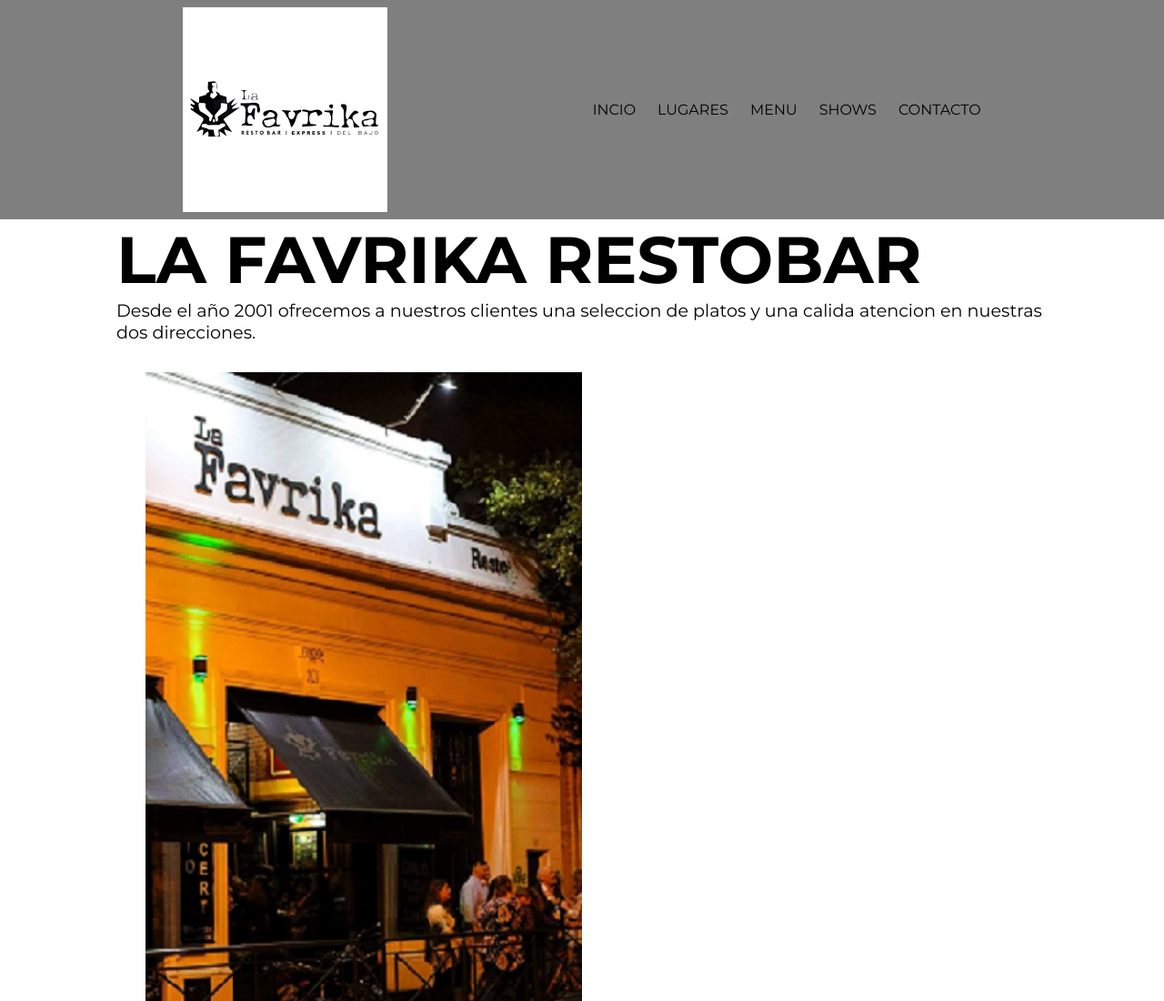
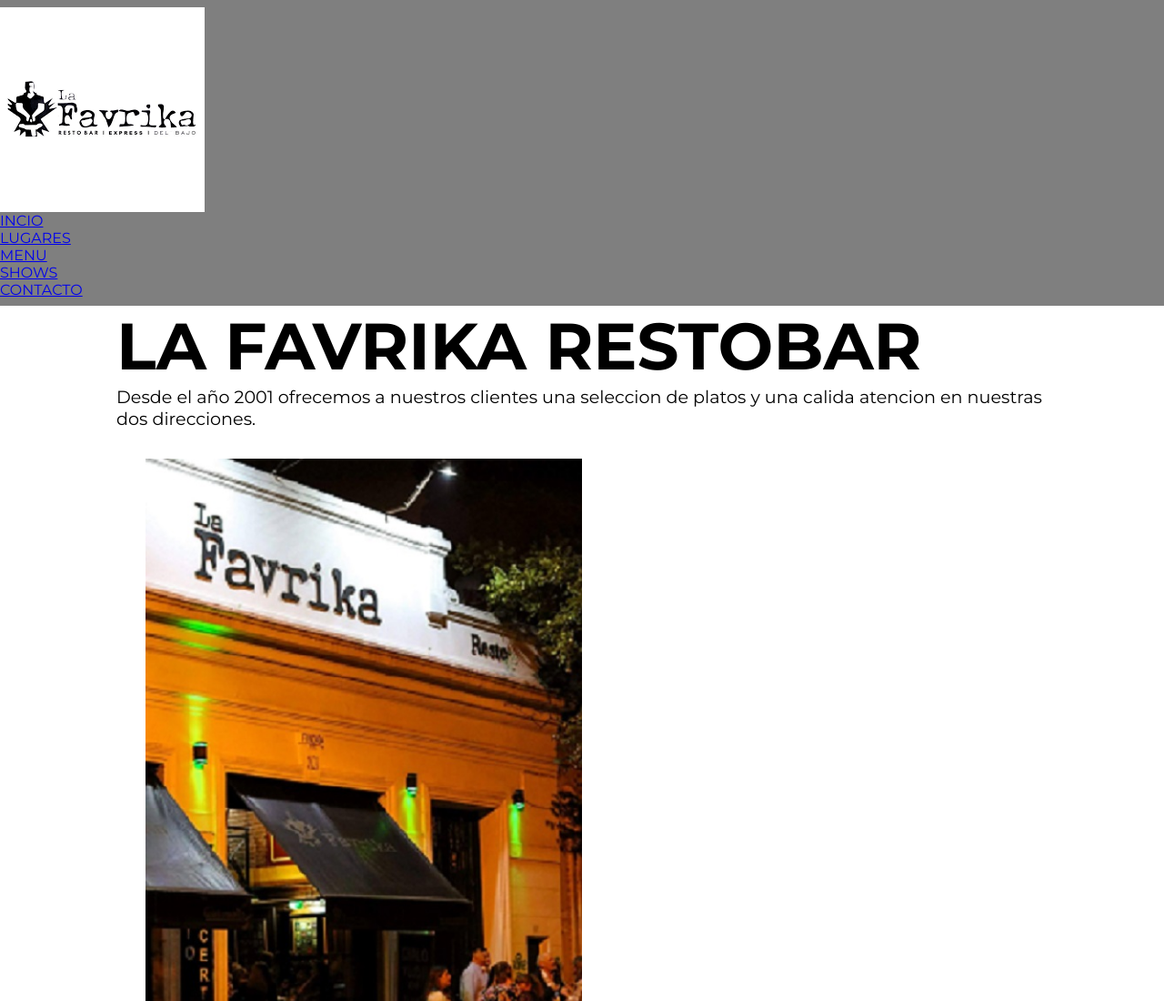
Before and after one commit to MateoArmoa/LaFavrikaResto, a plain HTML site: page index.html in a window 1280 px wide. Shown: the top 1100 px of the page at 91% size. Drawn offline with Linux system fonts and the light colour scheme.

Commit message:
Se modifico la nav

```diff
--- a/css/style.css
+++ b/css/style.css
@@ -18,15 +18,8 @@
 .col {
   width: 100%;
 }
-.nav__item {
-  margin: 0 0 0 1.5rem;
-}
 
-.nav__list {
-  list-style: none;
-  display: flex;
-}
-.nav__link {
+.menu1 {
   text-decoration: none;
   text-transform: uppercase;
   color: black;
--- a/index.html
+++ b/index.html
@@ -18,28 +18,20 @@
     <!--Comienza el Header-->
     <header>
       <div class="grid">
-        <div class="row">
-          <a href="index.html" class="logo">
-            <img src="imgs/LFVKA.png" alt="La favrika app" />
-          </a>
+        <div class="header1">
+          <div>
+            <a href="index.html">
+              <img src="imgs/LFVKA.png" alt="La favrika app" />
+            </a>
+          </div>
           <!--Comienzo del NAV-->
-          <nav class="nav">
-            <ul class="nav__list">
-              <li class="nav__item">
-                <a class="nav__link" href="index.html">Incio</a>
-              </li>
-              <li class="nav__item">
-                <a class="nav__link" href="pages/lugares.html">Lugares</a>
-              </li>
-              <li class="nav__item">
-                <a class="nav__link" href="pages/menu.html">Menu</a>
-              </li>
-              <li class="nav__item">
-                <a class="nav__link" href="pages/shows.html">Shows</a>
-              </li>
-              <li class="nav__item">
-                <a class="nav__link" href="pages/contacto.html">Contacto</a>
-              </li>
+          <nav>
+            <ul class="menu1">
+              <li><a href="../index.html">Incio</a></li>
+              <li><a href="../pages/lugares.html">Lugares</a></li>
+              <li><a href="../pages/menu.html">Menu</a></li>
+              <li><a href="../pages/shows.html">Shows</a></li>
+              <li><a href="../pages/contacto.html">Contacto</a></li>
             </ul>
           </nav>
         </div>
```
Also changed, not shown: pages/contacto.html (+7 -17 lines), pages/lugares.html (+7 -17 lines), pages/menu.html (+7 -17 lines), pages/shows.html (+7 -17 lines).
